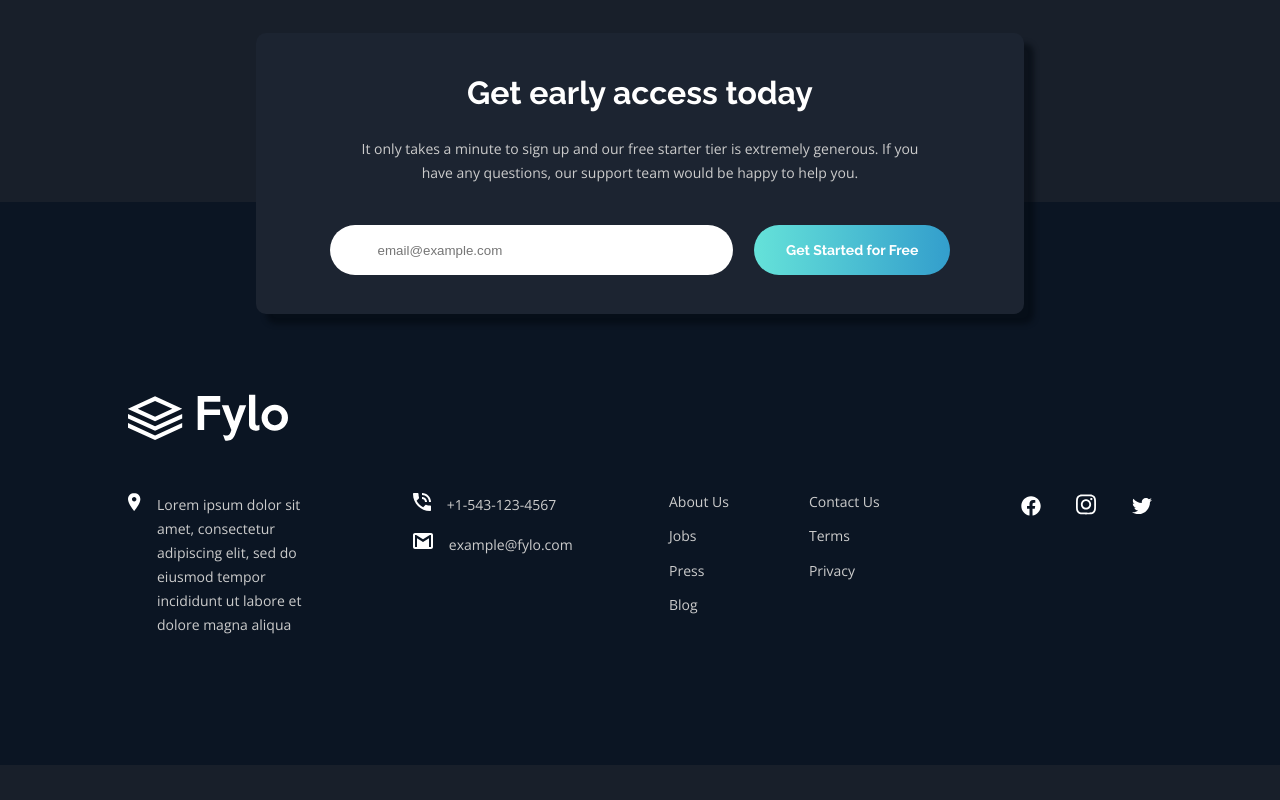
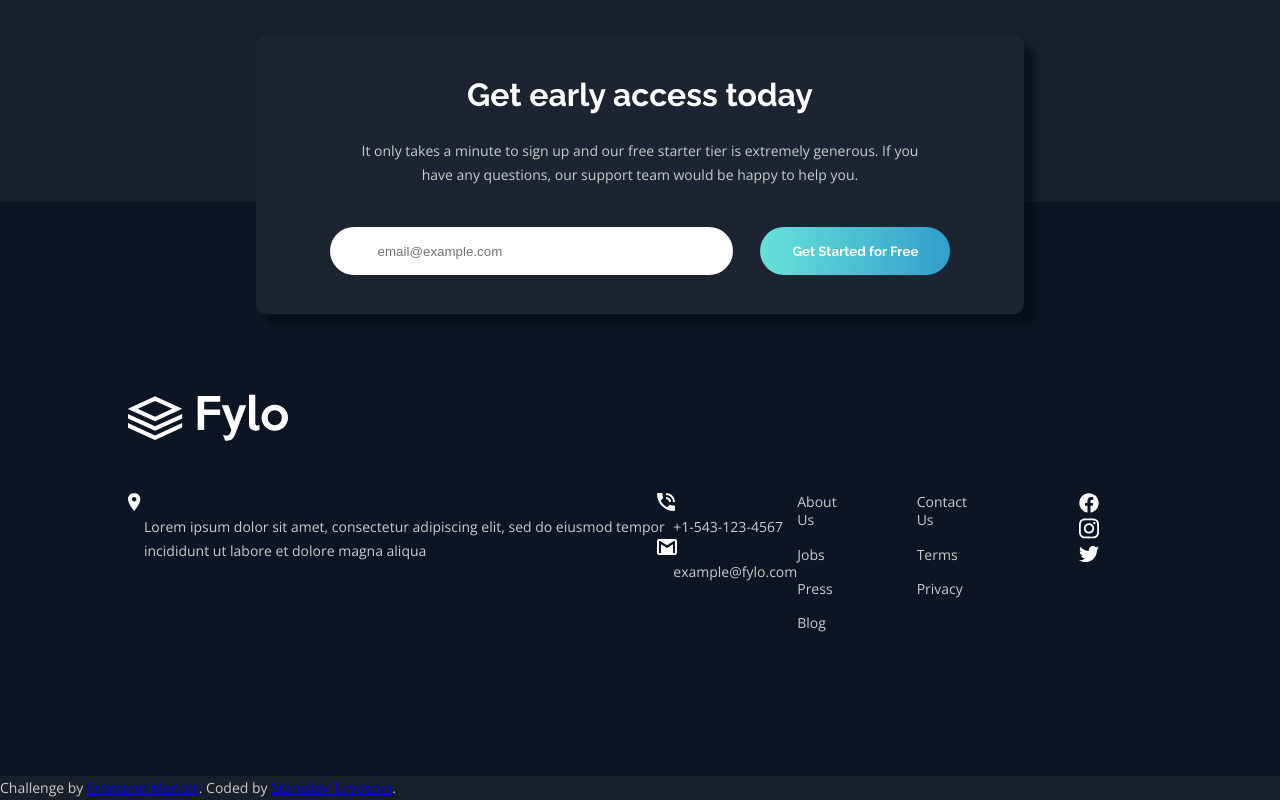
Before and after one commit to stanislavbogdanoff/Fylo-landing, a plain HTML site: page index.html in a window 1280 px wide. Shown: the part 2659-3459 px from the top of the page. Before the commit the page ends 3424 px from the top, so only its background shows below. Drawn offline with nearby package versions, Linux system fonts and the light colour scheme.

Commit message:
Submissed version
Redid footer, added comments and aria-labels.
Probably will edit more in the future

```diff
--- a/index.html
+++ b/index.html
@@ -14,17 +14,20 @@
 
   <!-- Stylesheet -->
   <link rel="stylesheet" href="style.css">
-  <link rel="stylesheet" href="font-awesome-4.7.0\css\font-awesome.min.css">
 
   <!-- Title -->
   <title>Frontend Mentor | Fylo landing page with dark theme and features grid</title>
 
 </head>
 <body>
+
+  <!-- Header -->
   <header>
 
     <nav class="header-nav">
+      <!-- Logo -->
       <a href="#" class="logo" aria-label="homepage"><img src="images\logo.svg" alt="Fylo" class="logo-icon"></a>
+      <!-- Nav Menu -->
       <ul class="nav-ul">
         <li class="nav-item"><a href="#" class="nav-link">Features</a></li>
         <li class="nav-item"><a href="#" class="nav-link">Team</a></li>
@@ -35,8 +38,10 @@
 
   </header>
 
+  <!-- Main -->
   <main>
 
+    <!-- Hero -->
     <section class="hero-box">
 
       <div class="hero-content">
@@ -51,6 +56,7 @@
 
     </section>
 
+    <!-- Features -->
     <section class="features-box">
 
       <div class="features-content">
@@ -92,6 +98,7 @@
 
     </section>
 
+    <!-- Call to Action -->
     <section class="cta-box">
 
       <div class="cta-content">
@@ -117,6 +124,7 @@
 
     </section>
 
+    <!-- Testimonials -->
     <section class="testimonials-box">
 
       <div class="testimonials-content">
@@ -168,6 +176,7 @@
 
     </section>
 
+    <!-- Sign Up -->
     <section class="signup-box">
       <div class="signup-content">
         <h2 class="signup-heading">Get early access today</h2>
@@ -177,49 +186,48 @@
         </p>
         <form action="" class="signup-form">
           <input type="text" class="signup-input" placeholder="email@example.com" name="email">
-          <a href="#" class="btn signup-btn">Get Started for Free</a>
+          <button type="submit" class="btn signup-btn" aria-label="get started">Get Started for Free</button>
         </form>
       </div>
     </section>
 
   </main>
 
+  <!-- Footer -->
   <footer>
 
+    <!-- Footer Logo -->
     <img src="images\logo.svg" alt="Fylo" class="logo footer-logo">
 
     <div class="footer-content">
 
-      <div class="footer-col--info">
-
-        <div class="footer-row-left">
-          <img src="images\icon-location.svg" alt="" class="footer-row-icon">
-          <p class="footer-row-text footer-location">
-              Lorem ipsum dolor sit amet, consectetur adipiscing elit, sed do eiusmod tempor incididunt ut labore et
-              dolore magna aliqua
-          </p>
+        <div class="footer-col footer-col--1">
+          <div class="footer-row">
+            <img src="images\icon-location.svg" alt="" class="footer-row-icon" aria-hidden="true">
+            <p class="footer-row-text footer-location">
+                Lorem ipsum dolor sit amet, consectetur adipiscing elit, sed do eiusmod tempor incididunt ut labore et
+                dolore magna aliqua
+            </p>
+          </div>
         </div>
 
-        <div class="footer-info-right">
-          <div class="footer-row-right">
-            <img src="images\icon-phone.svg" alt="" class="footer-row-icon">
+        <div class="footer-col footer-col--2">
+          <div class="footer-row" id="footer-row--2">
+            <img src="images\icon-phone.svg" alt="" class="footer-row-icon" aria-hidden="true">
             <p class="footer-row-text">
               +1-543-123-4567
             </p>
           </div>
-          <div class="footer-row-right">
-            <img src="images\icon-email.svg" alt="" class="footer-row-icon">
+          <div class="footer-row">
+            <img src="images\icon-email.svg" alt="" class="footer-row-icon" aria-hidden="true">
             <p class="footer-row-text">
               example@fylo.com
             </p>
           </div>
         </div>
 
-      </div>
-
-      <div class="footer-col--nav">
-
-        <nav class="footer-nav">
+        <!-- Footer Nav -->
+        <nav class="footer-col footer-nav">
 
           <ul class="footer-nav-ul">
             <li><a href="#" class="footer-nav-link">About Us</a></li>
@@ -228,7 +236,7 @@
             <li><a href="#" class="footer-nav-link">Blog</a></li>
           </ul>
 
-          <ul class="footer-nav-ul footer-nav-ul--2">
+          <ul class="footer-nav-ul" id="footer-nav-ul--2">
             <li><a href="#" class="footer-nav-link">Contact Us</a></li>
             <li><a href="#" class="footer-nav-link">Terms</a></li>
             <li><a href="#" class="footer-nav-link">Privacy</a></li>
@@ -236,26 +244,25 @@
 
         </nav>
 
-      </div>
-
-      <div class="footer-col--media">
-        <a href="#" class="footer-media-link"><svg class="footer-media-icon" aria-hidden="true" focusable="false" data-prefix="fab" data-icon="facebook" class="svg-inline--fa fa-facebook fa-w-16" role="img" xmlns="http://www.w3.org/2000/svg" viewBox="0 0 512 512"><path fill="white" d="M504 256C504 119 393 8 256 8S8 119 8 256c0 123.78 90.69 226.38 209.25 245V327.69h-63V256h63v-54.64c0-62.15 37-96.48 93.67-96.48 27.14 0 55.52 4.84 55.52 4.84v61h-31.28c-30.8 0-40.41 19.12-40.41 38.73V256h68.78l-11 71.69h-57.78V501C413.31 482.38 504 379.78 504 256z"></path></svg></a>
-        <a href="#" class="footer-media-link"><svg class="footer-media-icon" aria-hidden="true" focusable="false" data-prefix="fab" data-icon="instagram" class="svg-inline--fa fa-instagram fa-w-14" role="img" xmlns="http://www.w3.org/2000/svg" viewBox="0 0 448 512"><path fill="white" d="M224.1 141c-63.6 0-114.9 51.3-114.9 114.9s51.3 114.9 114.9 114.9S339 319.5 339 255.9 287.7 141 224.1 141zm0 189.6c-41.1 0-74.7-33.5-74.7-74.7s33.5-74.7 74.7-74.7 74.7 33.5 74.7 74.7-33.6 74.7-74.7 74.7zm146.4-194.3c0 14.9-12 26.8-26.8 26.8-14.9 0-26.8-12-26.8-26.8s12-26.8 26.8-26.8 26.8 12 26.8 26.8zm76.1 27.2c-1.7-35.9-9.9-67.7-36.2-93.9-26.2-26.2-58-34.4-93.9-36.2-37-2.1-147.9-2.1-184.9 0-35.8 1.7-67.6 9.9-93.9 36.1s-34.4 58-36.2 93.9c-2.1 37-2.1 147.9 0 184.9 1.7 35.9 9.9 67.7 36.2 93.9s58 34.4 93.9 36.2c37 2.1 147.9 2.1 184.9 0 35.9-1.7 67.7-9.9 93.9-36.2 26.2-26.2 34.4-58 36.2-93.9 2.1-37 2.1-147.8 0-184.8zM398.8 388c-7.8 19.6-22.9 34.7-42.6 42.6-29.5 11.7-99.5 9-132.1 9s-102.7 2.6-132.1-9c-19.6-7.8-34.7-22.9-42.6-42.6-11.7-29.5-9-99.5-9-132.1s-2.6-102.7 9-132.1c7.8-19.6 22.9-34.7 42.6-42.6 29.5-11.7 99.5-9 132.1-9s102.7-2.6 132.1 9c19.6 7.8 34.7 22.9 42.6 42.6 11.7 29.5 9 99.5 9 132.1s2.7 102.7-9 132.1z"></path></svg></a>
-        <a href="#" class="footer-media-link"><svg class="footer-media-icon" aria-hidden="true" focusable="false" data-prefix="fab" data-icon="twitter" class="svg-inline--fa fa-twitter fa-w-16" role="img" xmlns="http://www.w3.org/2000/svg" viewBox="0 0 512 512"><path fill="white" d="M459.37 151.716c.325 4.548.325 9.097.325 13.645 0 138.72-105.583 298.558-298.558 298.558-59.452 0-114.68-17.219-161.137-47.106 8.447.974 16.568 1.299 25.34 1.299 49.055 0 94.213-16.568 130.274-44.832-46.132-.975-84.792-31.188-98.112-72.772 6.498.974 12.995 1.624 19.818 1.624 9.421 0 18.843-1.3 27.614-3.573-48.081-9.747-84.143-51.98-84.143-102.985v-1.299c13.969 7.797 30.214 12.67 47.431 13.319-28.264-18.843-46.781-51.005-46.781-87.391 0-19.492 5.197-37.36 14.294-52.954 51.655 63.675 129.3 105.258 216.365 109.807-1.624-7.797-2.599-15.918-2.599-24.04 0-57.828 46.782-104.934 104.934-104.934 30.213 0 57.502 12.67 76.67 33.137 23.715-4.548 46.456-13.32 66.599-25.34-7.798 24.366-24.366 44.833-46.132 57.827 21.117-2.273 41.584-8.122 60.426-16.243-14.292 20.791-32.161 39.308-52.628 54.253z"></path></svg></a>
+        <!-- Footer Media -->
+      <div class="footer-col footer-media">
+        <a href="#" class="footer-media-link" aria-label="facebook"><svg class="footer-media-icon" aria-hidden="true" focusable="false" data-prefix="fab" data-icon="facebook" class="svg-inline--fa fa-facebook fa-w-16" role="img" xmlns="http://www.w3.org/2000/svg" viewBox="0 0 512 512"><path fill="white" d="M504 256C504 119 393 8 256 8S8 119 8 256c0 123.78 90.69 226.38 209.25 245V327.69h-63V256h63v-54.64c0-62.15 37-96.48 93.67-96.48 27.14 0 55.52 4.84 55.52 4.84v61h-31.28c-30.8 0-40.41 19.12-40.41 38.73V256h68.78l-11 71.69h-57.78V501C413.31 482.38 504 379.78 504 256z"></path></svg></a>
+        <a href="#" class="footer-media-link" aria-label="instagram"><svg class="footer-media-icon" aria-hidden="true" focusable="false" data-prefix="fab" data-icon="instagram" class="svg-inline--fa fa-instagram fa-w-14" role="img" xmlns="http://www.w3.org/2000/svg" viewBox="0 0 448 512"><path fill="white" d="M224.1 141c-63.6 0-114.9 51.3-114.9 114.9s51.3 114.9 114.9 114.9S339 319.5 339 255.9 287.7 141 224.1 141zm0 189.6c-41.1 0-74.7-33.5-74.7-74.7s33.5-74.7 74.7-74.7 74.7 33.5 74.7 74.7-33.6 74.7-74.7 74.7zm146.4-194.3c0 14.9-12 26.8-26.8 26.8-14.9 0-26.8-12-26.8-26.8s12-26.8 26.8-26.8 26.8 12 26.8 26.8zm76.1 27.2c-1.7-35.9-9.9-67.7-36.2-93.9-26.2-26.2-58-34.4-93.9-36.2-37-2.1-147.9-2.1-184.9 0-35.8 1.7-67.6 9.9-93.9 36.1s-34.4 58-36.2 93.9c-2.1 37-2.1 147.9 0 184.9 1.7 35.9 9.9 67.7 36.2 93.9s58 34.4 93.9 36.2c37 2.1 147.9 2.1 184.9 0 35.9-1.7 67.7-9.9 93.9-36.2 26.2-26.2 34.4-58 36.2-93.9 2.1-37 2.1-147.8 0-184.8zM398.8 388c-7.8 19.6-22.9 34.7-42.6 42.6-29.5 11.7-99.5 9-132.1 9s-102.7 2.6-132.1-9c-19.6-7.8-34.7-22.9-42.6-42.6-11.7-29.5-9-99.5-9-132.1s-2.6-102.7 9-132.1c7.8-19.6 22.9-34.7 42.6-42.6 29.5-11.7 99.5-9 132.1-9s102.7-2.6 132.1 9c19.6 7.8 34.7 22.9 42.6 42.6 11.7 29.5 9 99.5 9 132.1s2.7 102.7-9 132.1z"></path></svg></a>
+        <a href="#" class="footer-media-link" id="footer-media-link-last" aria-label="twitter"><svg class="footer-media-icon" aria-hidden="true" focusable="false" data-prefix="fab" data-icon="twitter" class="svg-inline--fa fa-twitter fa-w-16" role="img" xmlns="http://www.w3.org/2000/svg" viewBox="0 0 512 512"><path fill="white" d="M459.37 151.716c.325 4.548.325 9.097.325 13.645 0 138.72-105.583 298.558-298.558 298.558-59.452 0-114.68-17.219-161.137-47.106 8.447.974 16.568 1.299 25.34 1.299 49.055 0 94.213-16.568 130.274-44.832-46.132-.975-84.792-31.188-98.112-72.772 6.498.974 12.995 1.624 19.818 1.624 9.421 0 18.843-1.3 27.614-3.573-48.081-9.747-84.143-51.98-84.143-102.985v-1.299c13.969 7.797 30.214 12.67 47.431 13.319-28.264-18.843-46.781-51.005-46.781-87.391 0-19.492 5.197-37.36 14.294-52.954 51.655 63.675 129.3 105.258 216.365 109.807-1.624-7.797-2.599-15.918-2.599-24.04 0-57.828 46.782-104.934 104.934-104.934 30.213 0 57.502 12.67 76.67 33.137 23.715-4.548 46.456-13.32 66.599-25.34-7.798 24.366-24.366 44.833-46.132 57.827 21.117-2.273 41.584-8.122 60.426-16.243-14.292 20.791-32.161 39.308-52.628 54.253z"></path></svg></a>
       </div>
 
     </div>
 
   </footer>
 
+  <!-- Attribution -->
+  <p class="attribution">
+    Challenge by <a href="https://www.frontendmentor.io?ref=challenge" target="_blank">Frontend Mentor</a>.
+    Coded by <a href="#">Stanislav Tiryoshin</a>.
+  </p>
+
+  <!-- Script -->
   <script src="main.js"></script>
 </body>
 
 </html>
-
-<!--
-    <p class="attribution">
-      Challenge by <a href="https://www.frontendmentor.io?ref=challenge" target="_blank">Frontend Mentor</a>.
-      Coded by <a href="#">Stanislav Tiryoshin</a>.
-    </p>
--->
```
